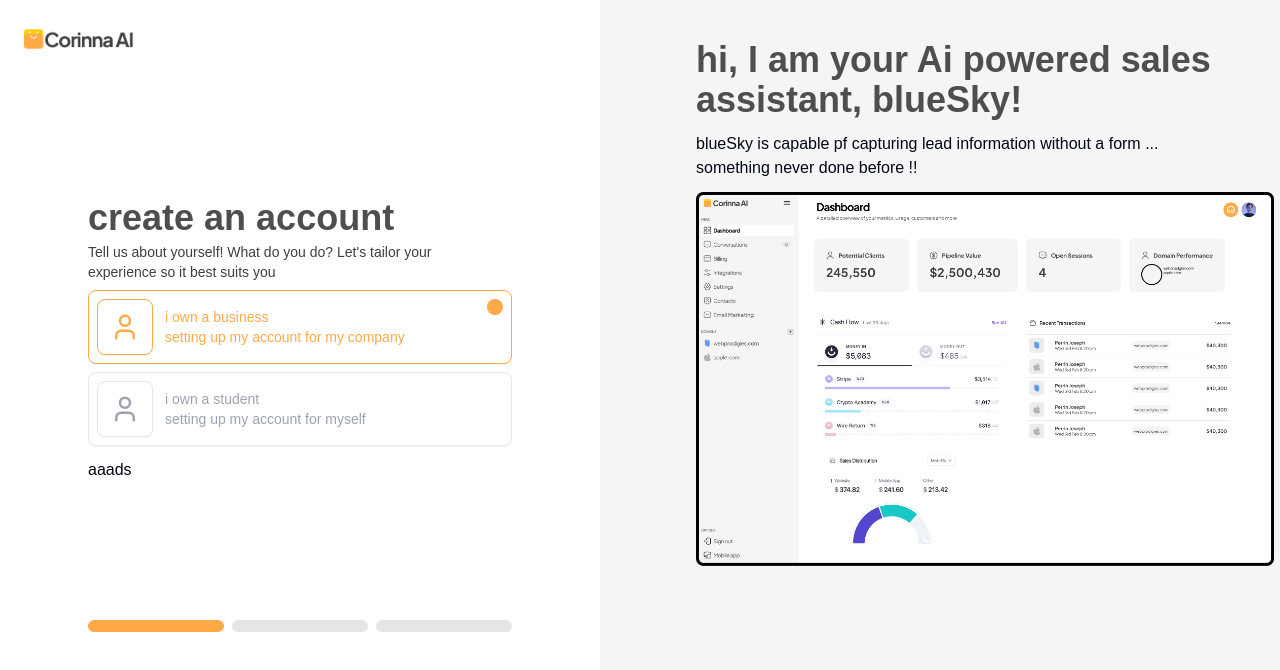
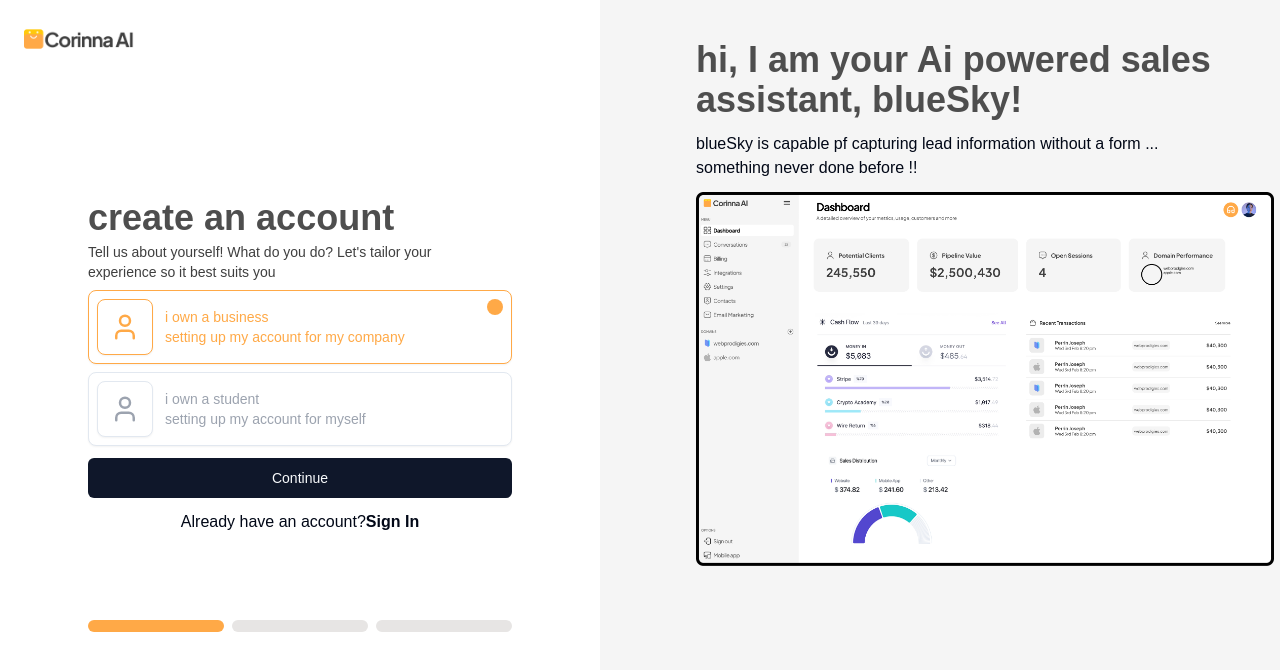
Before and after one commit to blueyuyu/goldfish-Ai, a Next.js app: page /auth/sign-up in a window 1280 px wide. Shown: the top 670 px of the page. Built offline with nearby package versions, Linux system fonts and the light colour scheme; no server answers.

Commit message:
✨ feat(env | ignore | button-handler): 修改env，增加button-handler按钮

```diff
--- a/src/components/forms/sign-up/button-handler.tsx
+++ b/src/components/forms/sign-up/button-handler.tsx
@@ -3,6 +3,8 @@ import { useAuthContextHook } from "@/context/use-auth-context"
 import { useFormContext } from "react-hook-form"
 import React from "react"
 import { useSignUpForm } from "@/hooks/sign-up/use-sign-up"
+import { Button } from "@/components/ui/button"
+import Link from "next/link"
 
 // 定义组件的属性类型
 type props = {}
@@ -20,7 +22,65 @@ const ButtonHandler = ({}: props) => {
   const { isDirty: isEmail } = getFieldState("email", formState)
   const { isDirty: isPassword } = getFieldState("password", formState)
 
-  return <div>aaads</div>
+  if (currentStep === 1) {
+    return (
+      <div className="w-full flex flex-col gap-3 items-center">
+        <Button
+          type="submit"
+          className="w-full"
+          onClick={() => {
+            setCurrentStep((pre: number) => pre + 1)
+          }}
+        >
+          Continue
+        </Button>
+        <p>
+          Already have an account?
+          <Link href="/auth/sign-in" className="font-bold">
+            Sign In
+          </Link>
+        </p>
+      </div>
+    )
+  }
+  if (currentStep === 2) {
+    return (
+      <div className="w-full flex flex-col gap-3 items-center">
+        <Button
+          type="submit"
+          className="w-full"
+          {...(isName &&
+            isEmail &&
+            isPassword && {
+              onClick: () => {
+                onGenerateOTP(getValues("email"), getValues("password"), setCurrentStep)
+              },
+            })}
+          onClick={() => {
+            setCurrentStep((pre: number) => pre + 1)
+          }}
+        >
+          continue
+        </Button>
+      </div>
+    )
+  }
+
+  if (currentStep === 3) {
+    return (
+      <div className="w-full flex flex-col gap-3 items-center">
+        <Button type="submit" className="w-full">
+          Create an account
+        </Button>
+        <p>
+          Already have an account?
+          <Link href="/auth/sign-in" className="font-bold">
+            Sign In
+          </Link>
+        </p>
+      </div>
+    )
+  }
 }
 
 export default ButtonHandler
```
Also changed, not shown: 2 other files (tests, documents, lock files or other folders).
